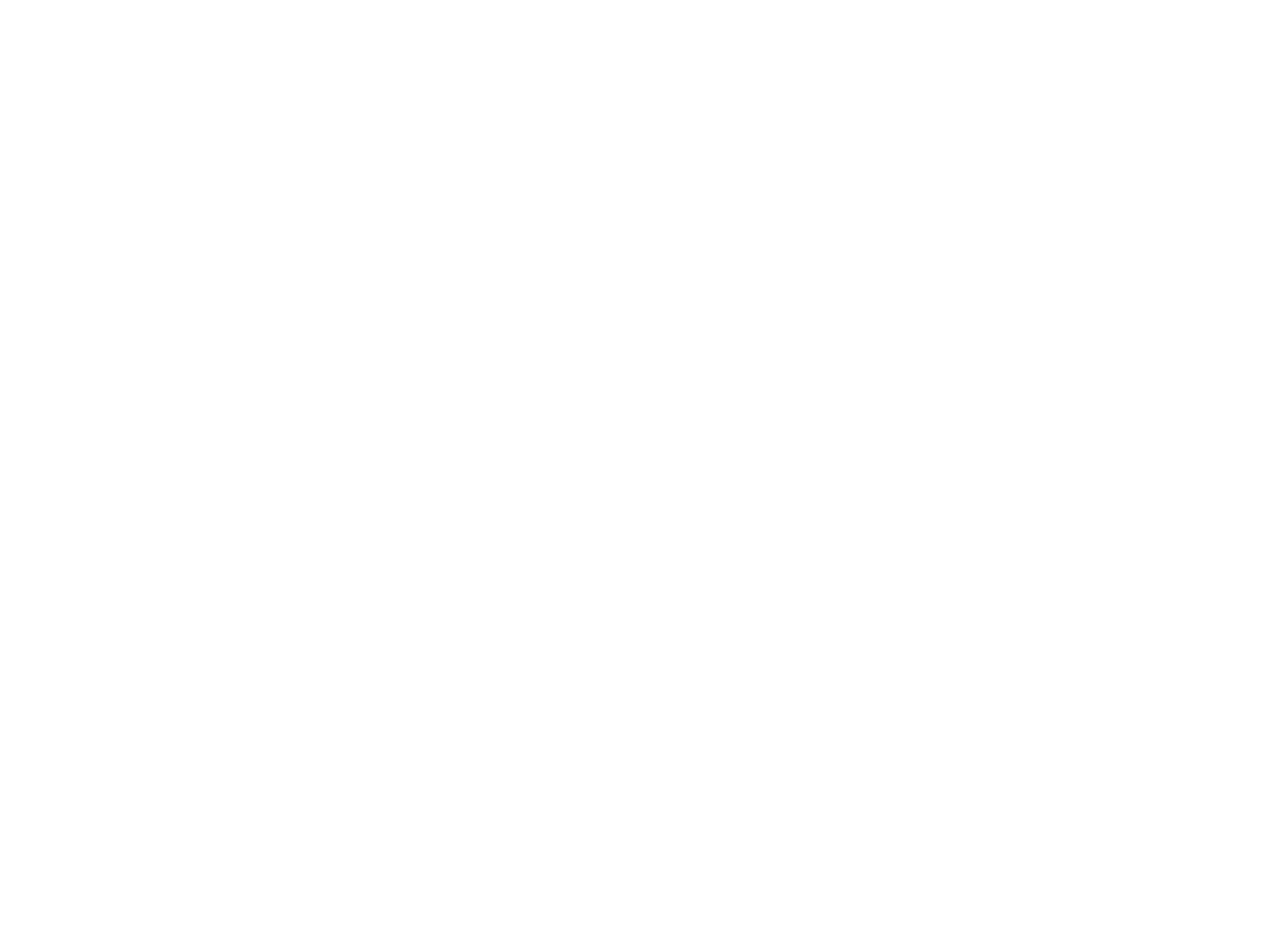
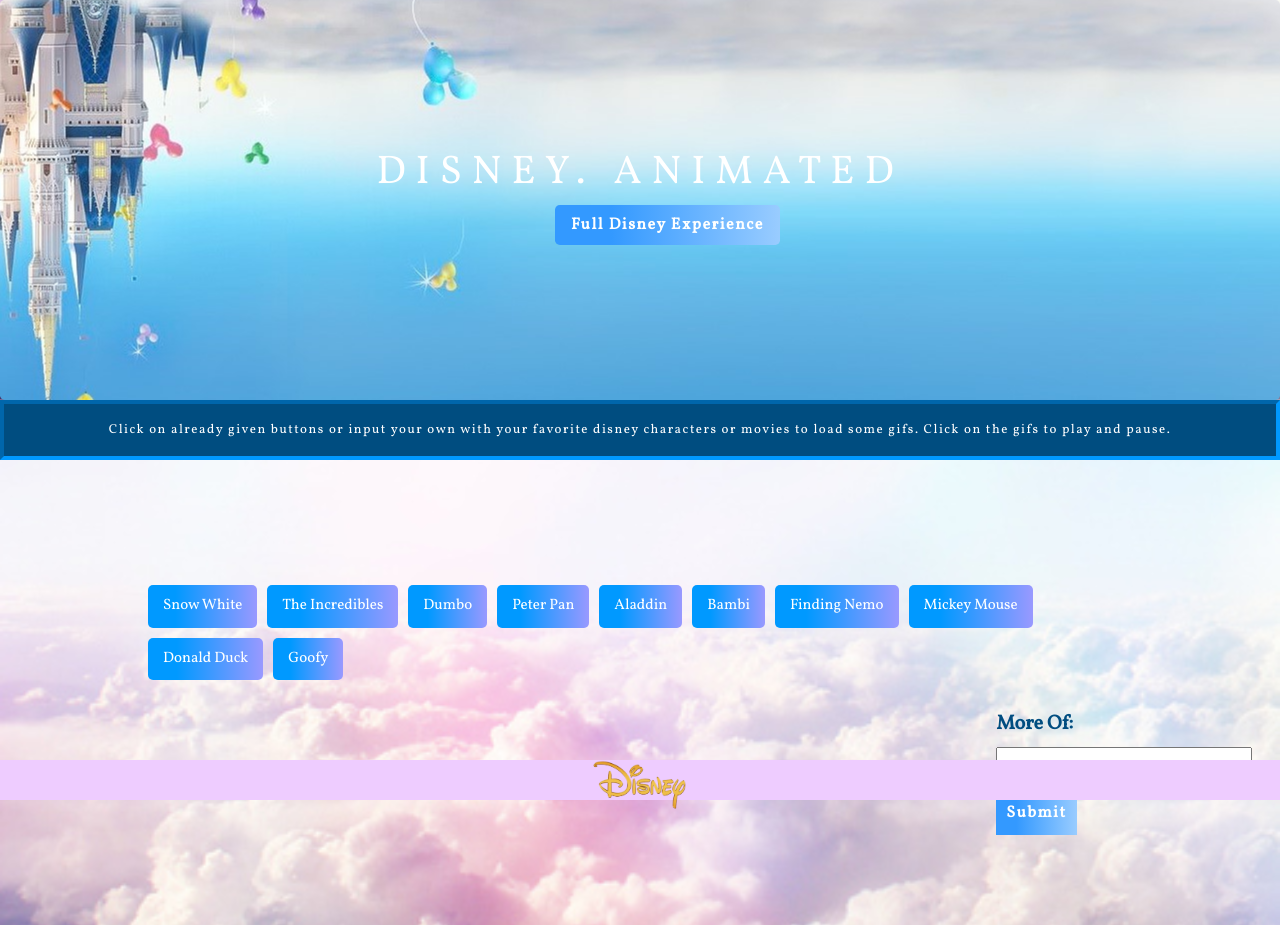
Before and after one commit to vidhi27/GifTastic, a plain HTML site: page index.html in a window 1280 px wide. Before the commit the page ends 800 px from the top, so only its background shows below. Drawn offline with nearby package versions, Linux system fonts and the light colour scheme.

Commit message:
final working code

```diff
--- a/assets/css/style.css
+++ b/assets/css/style.css
@@ -0,0 +1,154 @@
+body {
+	background: url(../images/background4.jpg);
+	background-position: 0px 400px;
+	background-size: 100%;
+}
+
+.container {
+	width: 80%;
+	position: absolute;
+	top: 580px;
+	left: 10%;
+	padding-bottom: 90px;
+}
+
+.jumbotron {
+	background: url(../images/background3.jpg) center center no-repeat;
+	height: 400px;
+}
+
+.individual-gifs {
+	float: left;
+	margin: 10px;
+}
+
+.introduction {
+    display: block;
+    background: #004d80;
+    border-style: inset;
+    border-width:4px;
+    border-color: #0099ff;
+	color: white;
+    font-family: 'Vollkorn', serif;
+	font-weight: 300;
+	font-size: 13px;
+	letter-spacing: 1.5px;
+	text-align: center;
+    width: 100%;
+    height: 60px;
+	position: absolute;
+	top: 400px;
+    padding: 17px;
+}
+
+.input-label {
+    font-size: 20px;
+    font-weight: bolder;
+    color: #004d80;
+    font-family: 'Vollkorn', serif;
+}
+
+.disney-btn {
+	background:linear-gradient(to right, #0099ff 25%, #9999ff 100%);
+	border-radius: 5px;
+	border: none;
+	padding: 10px 15px 10px 15px;
+	margin: 5px;
+	color: white;
+}
+
+.disney-btn:hover {
+	background: #adadeb;
+}
+
+.rating-text {
+	font-size: 20px;
+	color: black;
+	font-weight: bold;
+}
+
+.disney {
+	position: relative;
+	left: 0%;
+}
+
+#disney-buttons {
+	width: 100%;
+    font-family: 'Vollkorn', serif;
+	font-weight: 400;
+	font-size: 15px;
+	letter-spacing: 2px;
+}
+
+#add-movies {
+	background: linear-gradient(to right, #3399ff 25%, #99ccff 100%);
+	border: none;
+	color: white;
+	margin-top: 14px;
+	padding: 10px;
+	font-size: 18px;
+    font-family: 'Vollkorn', serif;
+	font-weight: 700;
+	font-size: 16px;
+	letter-spacing: 1.5px;
+}
+
+#add-movies:hover {
+	background: #375D75;
+}
+
+#sticky {
+   	position: fixed;    /*Here's what sticks it*/
+	bottom:0;          	/*to the bottom of the window*/
+	left:0;            /*and to the left of the window.*/
+	width: 100%;
+   	height: 40px;   /* Height of the footer */
+   	padding-top: auto;
+   	background:  #eeccff;
+   	text-align: center;
+   	color: white;
+    font-family: 'Vollkorn', serif;
+    font-weight: 300;
+	font-size: 13px;
+}
+
+.rating {
+    font-family: 'Vollkorn', serif;
+	font-weight: 700;
+	font-size: 18px;
+	letter-spacing: 1px;
+}
+
+/* JUMBOTRON ELEMENTS */
+
+#title {
+	color: white;
+	text-align: center;
+	letter-spacing: 10px;
+	margin-top: 7%;
+    font-family: 'Vollkorn', serif;
+}
+
+/* #title-description {
+	color: white;
+	text-align: center;
+    font-family: 'Vollkorn', serif;
+	font-weight: 300;
+	letter-spacing: 1.5px;
+} */
+
+#title-button {
+	text-align: center;
+    font-family: 'Vollkorn', serif;
+	font-weight: 700;
+	font-size: 16px;
+	letter-spacing: 1.5px;
+	position: relative;
+	left: 43%;
+	background: linear-gradient(to right, #3399ff 25%, #99ccff 100%);
+	border: none;
+}
+
+#title-button:hover {
+	background: #375D75;
+}
--- a/assets/javascript/gif.js
+++ b/assets/javascript/gif.js
@@ -0,0 +1,124 @@
+$(document).ready(function() {
+
+    var topics = ["Snow White", "The Incredibles", "Dumbo", "Peter Pan", "Aladdin", "Bambi", "Finding Nemo", "Mickey Mouse", "Donald Duck", "Goofy"]
+    const theme = new Audio("assets/disney-theme.mp3");
+    var musicPlaying = false;
+    var results;
+    //var giphyURL = "https://api.giphy.com/v1/gifs/trending?api_key=n0iYuuvuErvl9tdbv64IkR9sB1JCYbJk";
+
+        // MUSIC FUNCTION
+
+        $("#title-button").on("click", function() {
+            if(musicPlaying == false){
+                theme.play();
+                musicPlaying = true;
+               }else {
+                theme.pause();
+                musicPlaying = false;
+            }
+        });
+
+        // MAKE BUTTONS	AND ADD ONCLICK FUNCTION
+
+        function makeButtons() {
+
+            $("#disney-buttons").empty();
+
+            for (i = 0; i < topics.length; i++) {
+
+                var b = $("<button>");
+
+                b.addClass("disney-btn");
+                b.attr("data-name", topics[i]);
+                b.text(topics[i]);
+
+                $("#disney-buttons").append(b);
+            };
+        };
+
+        $("#add-movies").on("click", function(event) {
+
+            event.preventDefault();
+
+            var character = $("#disney-input").val().trim();
+
+            topics.push(character);
+            $("#disney-input").val("");
+
+            makeButtons();
+
+            console.log(topics);
+        });
+
+        makeButtons();
+
+        //FUNCTION FOR GRABBING GIPHY API CONTENT
+
+          function displayGifs() {
+
+             var movieName = $(this).attr("data-name");
+             var movieStr = movieName.split(" ").join("+");
+             var giphyURL = "https://api.giphy.com/v1/gifs/search?q=" + movieStr + "&api_key=dc6zaTOxFJmzC&limit=10";
+
+             $.ajax({
+            url: giphyURL,
+            method: "GET"
+          }).done(function(response) {
+
+            console.log(giphyURL);
+            console.log(response);
+
+            results = response.data;
+
+            $("#gifs").empty();
+            for (var i = 0; i < results.length; i++) {
+
+                var movieDiv = $("<div>");
+                var para = $("<p class='rating'>").text("Rating: " + results[i].rating);
+                var movieImage = $("<img>");
+
+                para.addClass("rating-text")
+
+              movieImage.addClass("image-gifs")
+                movieImage.attr("src", results[i].images.fixed_height_still.url);
+                movieImage.attr("data-state", "still");
+              movieImage.attr("data-position", i);
+
+                movieDiv.append(para);
+              movieDiv.append(movieImage);
+              movieDiv.addClass("individual-gifs")
+
+              $("#gifs").prepend(movieDiv);
+
+            }; //ENDS FOR LOOP
+          }); // ENDS AJAX FUNCTION
+
+        };
+
+      // Use document on click function to apply function for elements AFTER the page has loaded
+
+        $(document).on("click", ".disney-btn", displayGifs);
+
+        // ANIMATE GIFS
+
+        function gifAnimation() {
+          var state = $(this).attr("data-state");
+          var position = $(this).attr("data-position"); //will return a string
+          position = parseInt(position); //string to integer
+
+          console.log(results[position].images.fixed_height.url);
+          console.log(position);
+
+          if (state === "still") {
+            console.log("we're here");
+            $(this).attr("src", results[position].images.fixed_height.url);
+            $(this).attr("data-state", "animate");
+          } else {
+            $(this).attr("src", results[position].images.fixed_height_still.url);
+            $(this).attr("data-state", "still");
+          }
+        };
+
+      $(document).on("click", ".image-gifs", gifAnimation);
+
+    }); //document.ready
--- a/index.html
+++ b/index.html
@@ -3,12 +3,49 @@
 <head>
     <meta charset="utf-8" />
     <meta http-equiv="X-UA-Compatible" content="IE=edge">
-    <title>Page Title</title>
+    <title>GIPHY API</title>
     <meta name="viewport" content="width=device-width, initial-scale=1">
+
+    <link rel="stylesheet" href="https://stackpath.bootstrapcdn.com/bootstrap/4.1.1/css/bootstrap.min.css" integrity="sha384-WskhaSGFgHYWDcbwN70/dfYBj47jz9qbsMId/iRN3ewGhXQFZCSftd1LZCfmhktB" crossorigin="anonymous">
+
     <link rel="stylesheet" type="text/css" media="screen" href="assets/css/style.css" />
-    <script src="assets/javascript/gif.js"></script>
+
+    <link href="https://fonts.googleapis.com/css?family=Vollkorn" rel="stylesheet">
+
 </head>
 <body>
+    <div class="jumbotron">
+        <h1 id="title">DISNEY. ANIMATED</h1>
+        <!-- <p id="title-description">DISNEY Gifs for some fun.</p> -->
+        <p><a class="btn btn-primary btn-lg" id="title-button" href="#" role="button">Full Disney Experience</a></p>
+    </div>
+
+    <p class="introduction">Click on already given buttons or input your own with your favorite disney characters or movies to load some gifs. Click on the gifs to play and pause.</p>
+
+    <div class="container">
+        <div id="disney-buttons"></div>
+
+        <br />
+
+        <div class="row gif-row">
+            <div class="col-md-10">
+                <div id="gifs"></div>
+            </div>
+            <div class="col-md-2">
+                <form id="disney-movies">
+                    <label for="disney-input" class="input-label">More Of: </label>
+                    <input type="text" id="disney-input"><br>
+
+                    <input id="add-movies" type="submit" vlaue="Submit">
+                </form>
+            </div>
+        </div>
+    </div>
+    <footer id="sticky"><img class="disney" src="assets/images/footer.png" height="50" width="100"></footer>
+
+    <script src="https://cdnjs.cloudflare.com/ajax/libs/jquery/3.2.1/jquery.min.js"></script>
+
+    <script src="assets/javascript/gif.js"></script>
 
 </body>
 </html>
```
Also changed, not shown: assets/images/background2.png (added), assets/images/background3.jpg (added), assets/images/background4.jpg (added), assets/images/footer.png (added), 1 other file.
